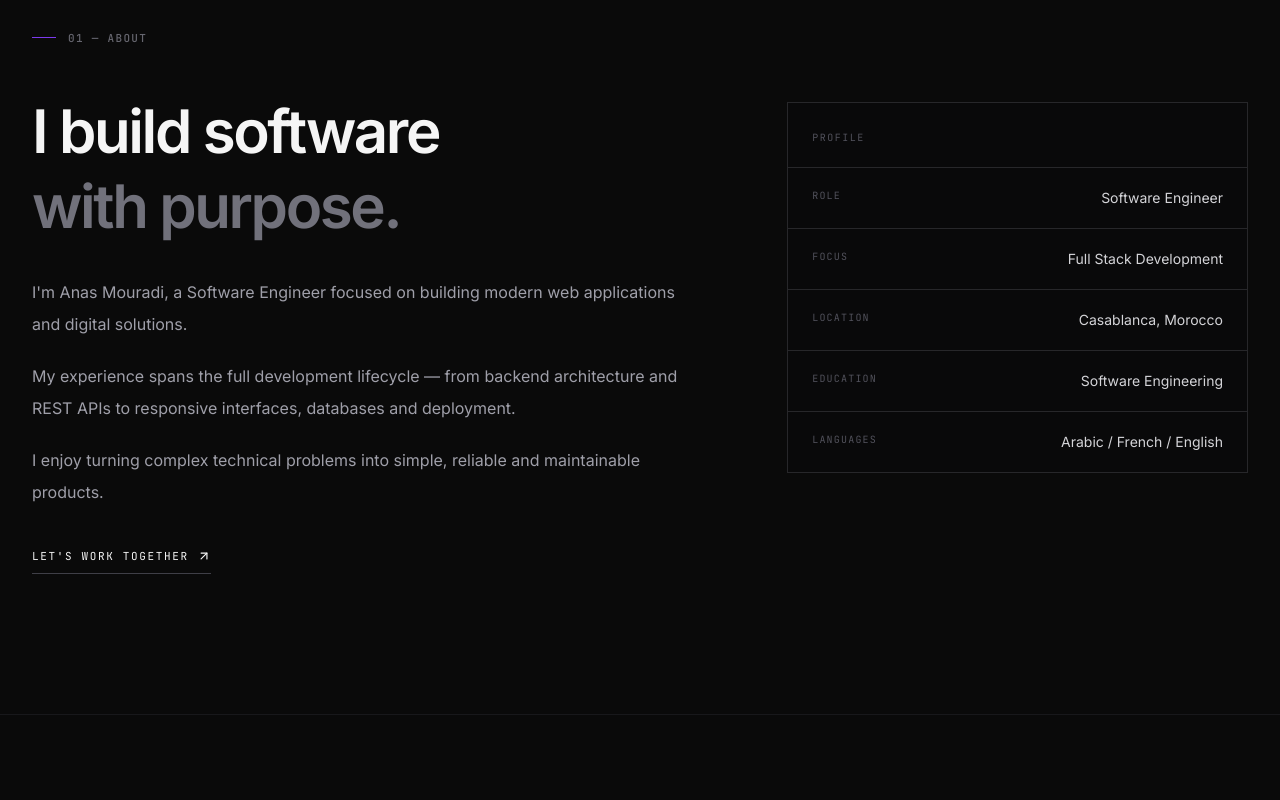
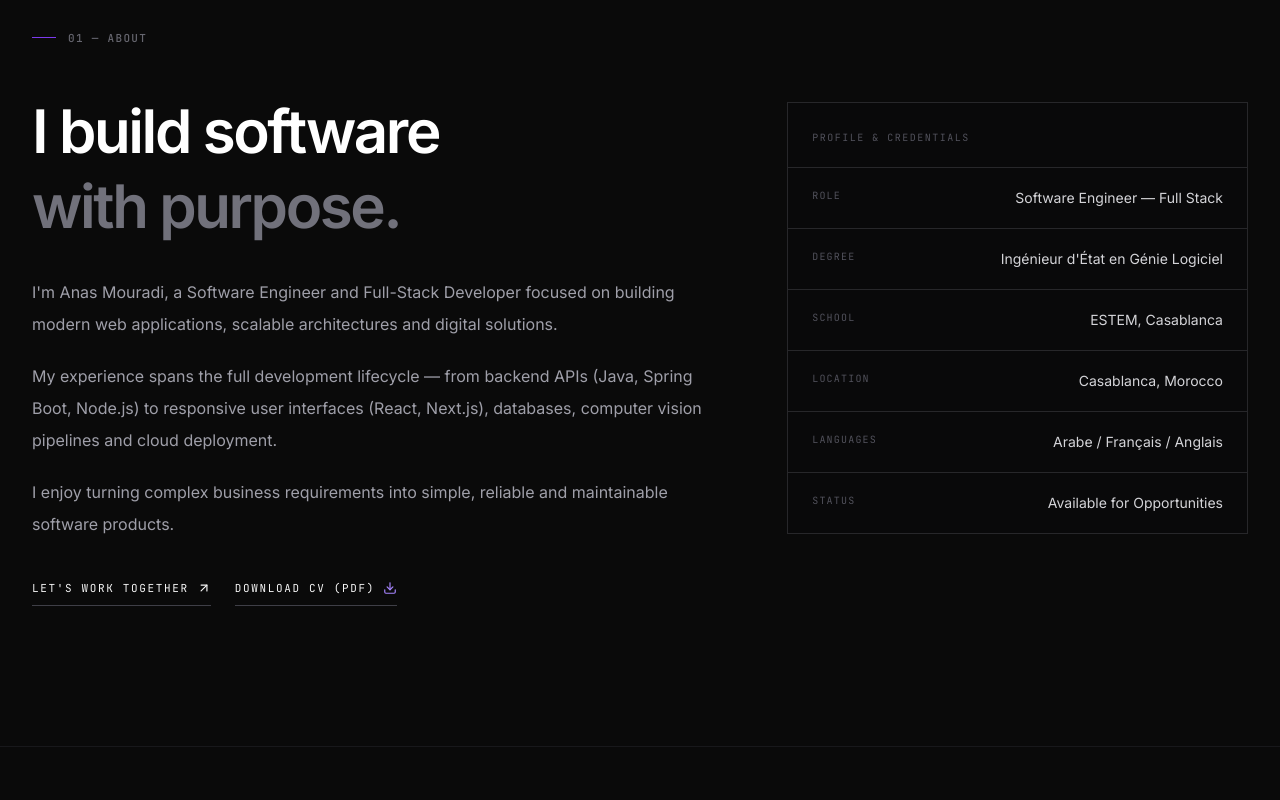
Before and after one commit to anasmouradi/anas-portfolio, a Next.js app: page / in a window 1280 px wide. Shown: the part 1000-1800 px from the top of the page. Built offline with nearby package versions, Linux system fonts and the light colour scheme.

Commit message:
Feat: Add official CV PDF to public/cv and update contact credentials

```diff
--- a/src/components/About.tsx
+++ b/src/components/About.tsx
@@ -1,4 +1,4 @@
-import { ArrowUpRight } from "lucide-react";
+import { ArrowUpRight, Download } from "lucide-react";
 
 export default function About() {
   return (
@@ -14,7 +14,7 @@ export default function About() {
 
           {/* Main content */}
           <div>
-            <h2 className="max-w-4xl text-4xl font-semibold leading-tight tracking-[-0.04em] md:text-6xl">
+            <h2 className="max-w-4xl text-4xl font-semibold leading-tight tracking-[-0.04em] md:text-6xl text-white">
               I build software
               <br />
               <span className="text-zinc-500">
@@ -24,34 +24,47 @@ export default function About() {
 
             <div className="mt-8 max-w-2xl space-y-5 text-base leading-8 text-zinc-400">
               <p>
-                I&apos;m Anas Mouradi, a Software Engineer focused on
-                building modern web applications and digital solutions.
+                I&apos;m Anas Mouradi, a Software Engineer and Full-Stack Developer
+                focused on building modern web applications, scalable architectures and digital solutions.
               </p>
 
               <p>
-                My experience spans the full development lifecycle —
-                from backend architecture and REST APIs to responsive
-                interfaces, databases and deployment.
+                My experience spans the full development lifecycle — from backend
+                APIs (Java, Spring Boot, Node.js) to responsive user interfaces (React, Next.js),
+                databases, computer vision pipelines and cloud deployment.
               </p>
 
               <p>
-                I enjoy turning complex technical problems into
-                simple, reliable and maintainable products.
+                I enjoy turning complex business requirements into simple, reliable
+                and maintainable software products.
               </p>
             </div>
 
-            {/* CTA */}
+            {/* CTA Buttons */}
+            <div className="mt-10 flex flex-wrap items-center gap-6">
               <a
                 href="#contact"
-              className="group mt-10 inline-flex items-center border-b border-zinc-700 pb-2 font-mono text-[11px] uppercase tracking-[0.15em] text-zinc-300 transition-colors hover:border-violet-500 hover:text-white"
+                className="group inline-flex items-center border-b border-zinc-700 pb-2 font-mono text-[11px] uppercase tracking-[0.15em] text-zinc-300 transition-colors hover:border-violet-500 hover:text-white"
               >
                 Let&apos;s work together
-
                 <ArrowUpRight
                   size={14}
                   className="ml-2 transition-transform group-hover:-translate-y-0.5 group-hover:translate-x-0.5"
                 />
               </a>
+
+              <a
+                href="/cv/Anas-Mouradi-CV.pdf"
+                download
+                className="group inline-flex items-center border-b border-zinc-700 pb-2 font-mono text-[11px] uppercase tracking-[0.15em] text-zinc-300 transition-colors hover:border-violet-500 hover:text-white"
+              >
+                Download CV (PDF)
+                <Download
+                  size={14}
+                  className="ml-2 transition-transform group-hover:translate-y-0.5 text-violet-400"
+                />
+              </a>
+            </div>
           </div>
 
           {/* Profile information */}
@@ -60,7 +73,7 @@ export default function About() {
 
               <div className="border-b border-zinc-800 px-6 py-5">
                 <span className="font-mono text-[10px] uppercase tracking-[0.15em] text-zinc-600">
-                  Profile
+                  Profile &amp; Credentials
                 </span>
               </div>
 
@@ -68,12 +81,17 @@ export default function About() {
 
                 <InfoRow
                   label="Role"
-                  value="Software Engineer"
+                  value="Software Engineer — Full Stack"
                 />
 
                 <InfoRow
-                  label="Focus"
-                  value="Full Stack Development"
+                  label="Degree"
+                  value="Ingénieur d'État en Génie Logiciel"
+                />
+
+                <InfoRow
+                  label="School"
+                  value="ESTEM, Casablanca"
                 />
 
                 <InfoRow
@@ -82,13 +100,13 @@ export default function About() {
                 />
 
                 <InfoRow
-                  label="Education"
-                  value="Software Engineering"
+                  label="Languages"
+                  value="Arabe / Français / Anglais"
                 />
 
                 <InfoRow
-                  label="Languages"
-                  value="Arabic / French / English"
+                  label="Status"
+                  value="Available for Opportunities"
                 />
 
               </div>
--- a/src/components/Contact.tsx
+++ b/src/components/Contact.tsx
@@ -2,7 +2,7 @@
 
 import { useState } from "react";
 import { motion } from "framer-motion";
-import { Mail, MapPin, Send, CheckCircle2, ArrowUpRight, Github, Linkedin, Copy, Check } from "lucide-react";
+import { Mail, MapPin, Phone, Send, CheckCircle2, ArrowUpRight, Github, Linkedin, Copy, Check } from "lucide-react";
 
 export default function Contact() {
   const [formData, setFormData] = useState({
@@ -250,6 +250,24 @@ export default function Contact() {
                 </div>
               </div>
 
+              {/* Phone */}
+              <div className="flex items-start gap-3 pt-1">
+                <div className="p-2 rounded-lg border border-zinc-800 bg-zinc-950/40 text-violet-400">
+                  <Phone className="w-4 h-4" />
+                </div>
+                <div>
+                  <span className="font-mono text-[11px] text-zinc-500 uppercase tracking-wider block">
+                    Phone
+                  </span>
+                  <a
+                    href="tel:+212659157983"
+                    className="text-sm text-zinc-300 font-medium hover:text-white transition-colors"
+                  >
+                    +212 659157983
+                  </a>
+                </div>
+              </div>
+
               {/* Availability badge */}
               <div className="pt-4 border-t border-zinc-800 flex items-center justify-between">
                 <div className="flex items-center gap-2">
```
Also changed, not shown: 2 other files (tests, documents, lock files or other folders). Lines whose indentation alone changed are shown as unchanged.
